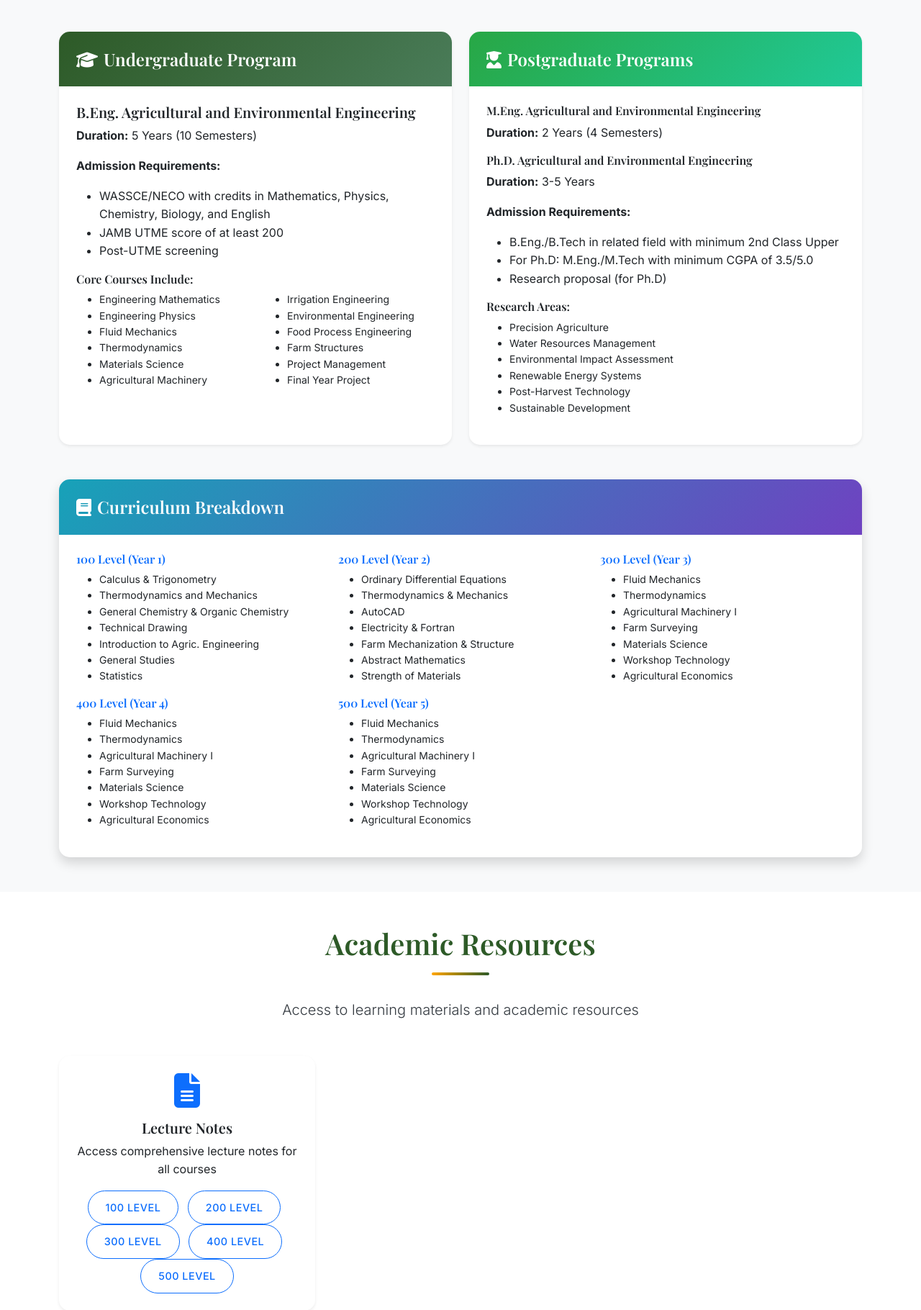
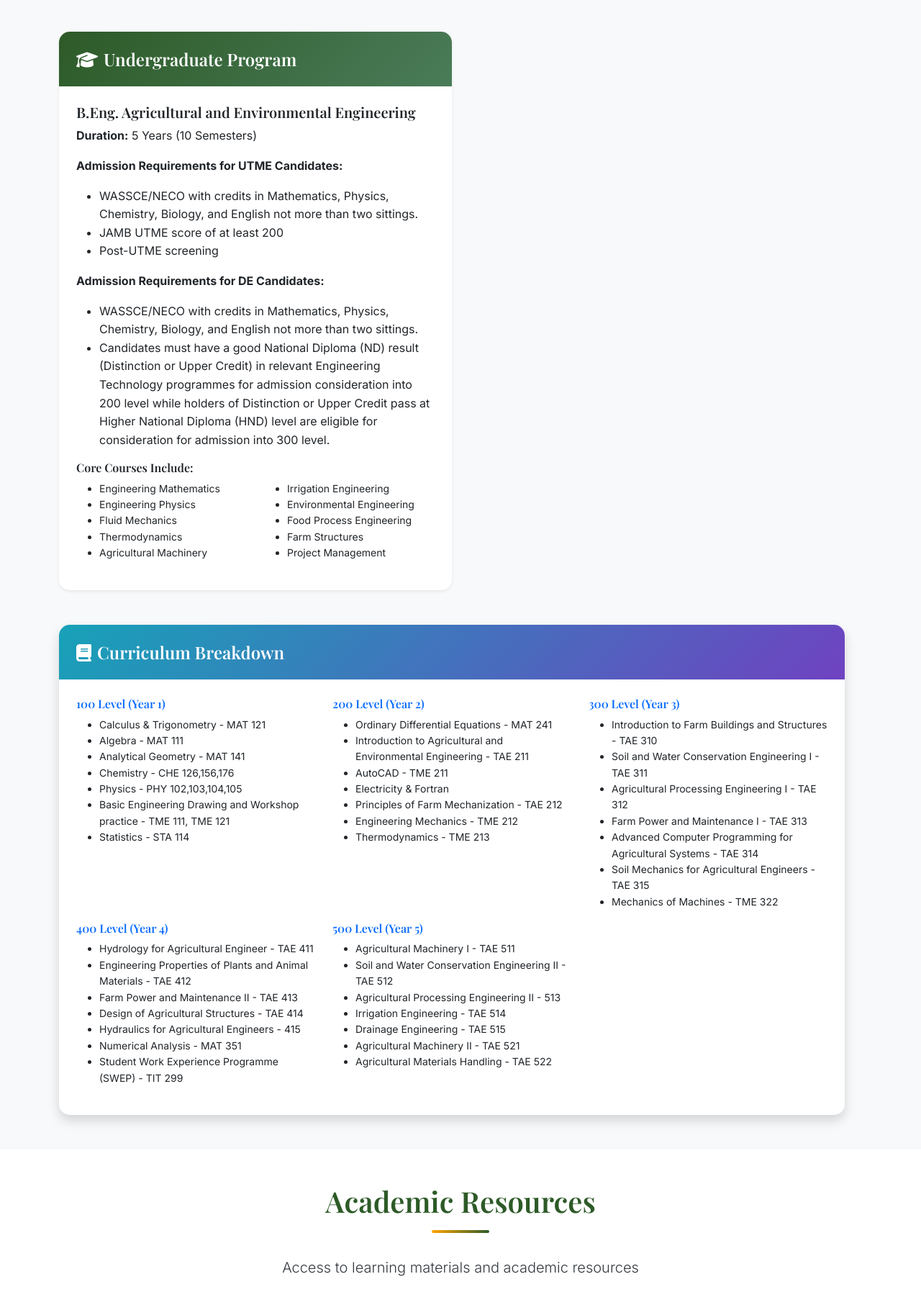
Before and after one commit to olateju243834-afk/AEE, a Flask app: page / in a window 1280 px wide. Shown: the part 4360-6180 px from the top of the page at 72% size. Run offline with Flask 3, Linux system fonts and the light colour scheme; some libraries are stand-ins or nearby versions.

Commit message:
Update index.html

```diff
--- a/templates/index.html
+++ b/templates/index.html
@@ -115,7 +115,8 @@
                     <div class="card h-100 shadow-sm">
                         <div class="card-body">
                             <h4 class="card-title text-primary"><i class="fas fa-bullseye me-2"></i>Our Mission</h4>
-                            <p class="card-text">To produce high-level manpower that is worthy in character and sound judgement and to apply all aspects of engineering to agricuulture through research and community service.</p>
+                            <p class="card-text">To provide education in the application of basic engineering principles for the
+production, design and utilization of agricultural and natural resources for self-sufficiency.</p>
                         </div>
                     </div>
                 </div>
@@ -382,11 +383,21 @@
                         <div class="card-body">
                             <h5>B.Eng. Agricultural and Environmental Engineering</h5>
                             <p><strong>Duration:</strong> 5 Years (10 Semesters)</p>
-                            <p><strong>Admission Requirements:</strong></p>
+                            <p><strong>Admission Requirements for UTME Candidates:</strong></p>
                             <ul>
-                                <li>WASSCE/NECO with credits in Mathematics, Physics, Chemistry, Biology, and English</li>
+                                <li>WASSCE/NECO with credits in Mathematics, Physics, Chemistry, Biology, and English not more than two sittings.</li>
                                 <li>JAMB UTME score of at least 200</li>
                                 <li>Post-UTME screening</li>
+                            </ul>
+                              <p><strong>Admission Requirements for DE Candidates:</strong></p>
+                            <ul>
+                                <li>WASSCE/NECO with credits in Mathematics, Physics, Chemistry, Biology, and English not more than two sittings.</li>
+                                <li>Candidates must have a good
+                                National Diploma (ND) result (Distinction or Upper Credit) in relevant Engineering Technology
+                                programmes for admission consideration into 200 level while holders of Distinction or Upper Credit
+                                pass at Higher National Diploma (HND) level are eligible for consideration for admission into 300
+                                level.</li>
+
                             </ul>
                             <h6 class="mt-3">Core Courses Include:</h6>
                             <div class="row">
@@ -396,7 +407,6 @@
                                         <li>Engineering Physics</li>
                                         <li>Fluid Mechanics</li>
                                         <li>Thermodynamics</li>
-                                        <li>Materials Science</li>
                                         <li>Agricultural Machinery</li>
                                     </ul>
                                 </div>
@@ -407,7 +417,6 @@
                                         <li>Food Process Engineering</li>
                                         <li>Farm Structures</li>
                                         <li>Project Management</li>
-                                        <li>Final Year Project</li>
                                     </ul>
                                 </div>
                             </div>
@@ -415,7 +424,7 @@
                     </div>
                 </div>
 
-                <!-- Postgraduate Programs -->
+                <!-- Postgraduate Programs
                 <div class="col-lg-6 mb-4">
                     <div class="card h-100 shadow-sm">
                         <div class="card-header bg-success text-white">
@@ -447,7 +456,7 @@
                         </div>
                     </div>
                 </div>
-            </div>
+            </div>-->
 
             <!-- Curriculum Details -->
             <div class="row mt-4">
@@ -461,50 +470,50 @@
                                 <div class="col-md-4">
                                     <h6 class="text-primary">100 Level (Year 1)</h6>
                                     <ul class="small">
-                                        <li>Calculus & Trigonometry</li>
-                                        <li>Thermodynamics and Mechanics</li>
-                                        <li>General Chemistry & Organic Chemistry</li>
-                                        <li>Technical Drawing</li>
-                                        <li>Introduction to Agric. Engineering</li>
-                                        <li>General Studies</li>
-                                        <li>Statistics</li>
+                                        <li>Calculus & Trigonometry - MAT 121</li>
+                                        <li>Algebra - MAT 111</li>
+                                        <li>Analytical Geometry - MAT 141</li>
+                                        <li>Chemistry - CHE 126,156,176</li>
+                                        <li>Physics - PHY 102,103,104,105</li>
+                                        <li>Basic Engineering Drawing and Workshop practice - TME 111, TME 121</li>
+                                        <li>Statistics - STA 114</li>
                                     </ul>
                                 </div>
                                 <div class="col-md-4">
                                     <h6 class="text-primary">200 Level (Year 2)</h6>
                                     <ul class="small">
-                                        <li>Ordinary Differential Equations</li>
-                                        <li>Thermodynamics & Mechanics</li>
-                                        <li>AutoCAD</li>
+                                        <li>Ordinary Differential Equations - MAT 241</li>
+                                        <li> Introduction to Agricultural and Environmental Engineering - TAE 211</li>
+                                        <li>AutoCAD - TME 211</li>
                                         <li>Electricity & Fortran</li>
-                                        <li>Farm Mechanization & Structure</li>
-                                        <li>Abstract Mathematics</li>
-                                        <li>Strength of Materials</li>
+                                        <li>Principles of Farm Mechanization - TAE 212</li>
+                                        <li>Engineering Mechanics - TME 212</li>
+                                        <li>Thermodynamics - TME 213</li>
                                     </ul>
                                 </div>
                                 <div class="col-md-4">
                                     <h6 class="text-primary">300 Level (Year 3)</h6>
                                     <ul class="small">
-                                        <li>Fluid Mechanics</li>
-                                        <li>Thermodynamics</li>
-                                        <li>Agricultural Machinery I</li>
-                                        <li>Farm Surveying</li>
-                                        <li>Materials Science</li>
-                                        <li>Workshop Technology</li>
-                                        <li>Agricultural Economics</li>
+                                        <li>Introduction to Farm Buildings and Structures - TAE 310</li>
+                                        <li>Soil and Water Conservation Engineering I - TAE 311</li>
+                                        <li>Agricultural Processing Engineering I - TAE 312</li>
+                                        <li>Farm Power and Maintenance I - TAE 313</li>
+                                        <li>Advanced Computer Programming for Agricultural Systems - TAE 314</li>
+                                        <li>Soil Mechanics for Agricultural Engineers - TAE 315</li>
+                                        <li>Mechanics of Machines - TME 322</li>
                                     </ul>
                                 </div>
 
                                 <div class="col-md-4">
                                     <h6 class="text-primary">400 Level (Year 4)</h6>
                                     <ul class="small">
-                                        <li>Fluid Mechanics</li>
-                                        <li>Thermodynamics</li>
-                                        <li>Agricultural Machinery I</li>
-                                        <li>Farm Surveying</li>
-                                        <li>Materials Science</li>
-                                        <li>Workshop Technology</li>
-                                        <li>Agricultural Economics</li>
+                                        <li>Hydrology for Agricultural Engineer - TAE 411</li>
+                                        <li>Engineering Properties of Plants and Animal Materials - TAE 412</li>
+                                        <li>Farm Power and Maintenance II - TAE 413</li>
+                                        <li>Design of Agricultural Structures - TAE 414</li>
+                                        <li>Hydraulics for Agricultural Engineers - 415</li>
+                                        <li>Numerical Analysis - MAT 351</li>
+                                        <li>Student Work Experience Programme (SWEP) - TIT 299</li>
                                     </ul>
                                 </div>
 
@@ -512,13 +521,13 @@
                                 <div class="col-md-4">
                                     <h6 class="text-primary">500 Level (Year 5)</h6>
                                     <ul class="small">
-                                        <li>Fluid Mechanics</li>
-                                        <li>Thermodynamics</li>
-                                        <li>Agricultural Machinery I</li>
-                                        <li>Farm Surveying</li>
-                                        <li>Materials Science</li>
-                                        <li>Workshop Technology</li>
-                                        <li>Agricultural Economics</li>
+                                        <li>Agricultural Machinery I - TAE 511</li>
+                                        <li>Soil and Water Conservation Engineering II - TAE 512</li>
+                                        <li>Agricultural Processing Engineering II - 513</li>
+                                        <li>Irrigation Engineering - TAE 514</li>
+                                        <li>Drainage Engineering - TAE 515</li>
+                                        <li>Agricultural Machinery II - TAE 521</li>
+                                        <li>Agricultural Materials Handling - TAE 522</li>
                                     </ul>
                                 </div>
 
```
